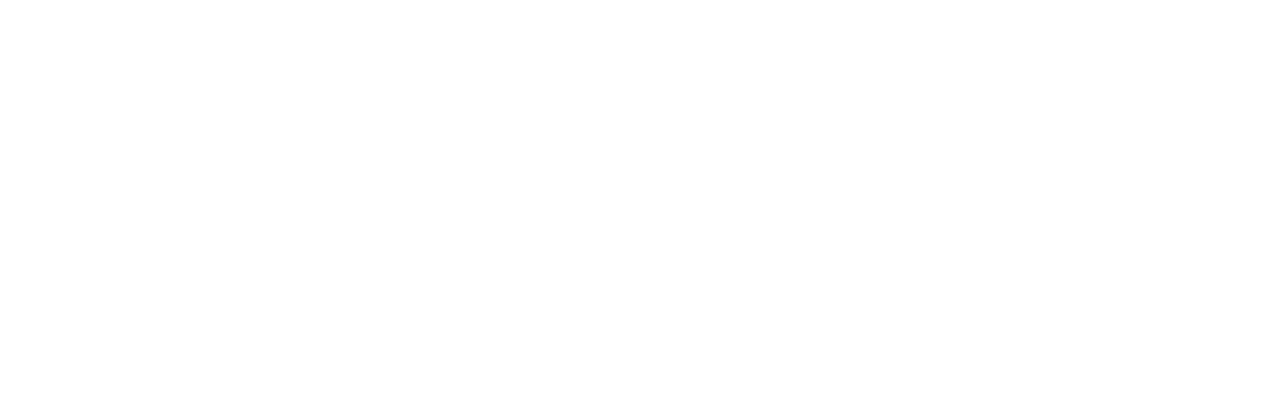
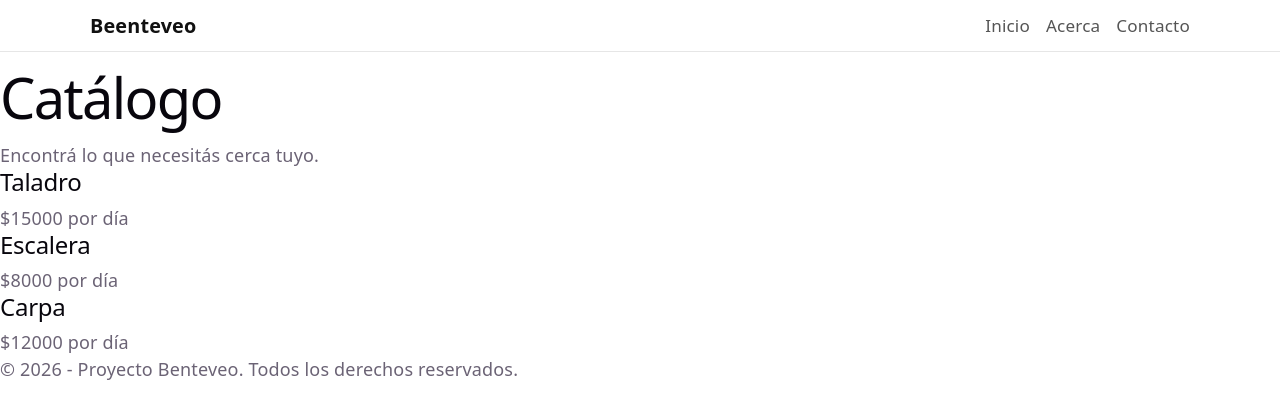
Before and after one commit to RocioAV/frontend-benteveo, a React (Vite) app: page /catalogo in a window 1280 px wide. Before the commit this address had no page. Shown: the top 418 px of the page. Built offline with nearby package versions, Linux system fonts and the light colour scheme.

Commit message:
Base inicial de PageCatalogo

```diff
--- a/src/App.jsx
+++ b/src/App.jsx
@@ -1,8 +1,9 @@
 import './App.css'
-import Header from './components/header.jsx'
+// import Header from './components/header.jsx'
 import { Routes, Route } from 'react-router-dom'
 import Home from './pages/Home.jsx'
 import Layout from './layouts/Layout.jsx'
+import PageCatalogo from './pages/PageCatalogo.jsx'
 
 function App() {
   return (
@@ -12,6 +13,8 @@
 
         {/* Rutas individuales */}
         <Route path="/" element={<Home />} />
+        <Route path="/catalogo" element={<PageCatalogo />} />
+
       </Route>
     </Routes>
   )
--- /dev/null
+++ b/src/pages/PageCatalogo.jsx
@@ -0,0 +1,39 @@
+const productos = [
+  {
+    id: 1,
+    nombre: "Taladro",
+    precio: 15000,
+    imagen: "https://"
+  },
+  {
+    id: 2,
+    nombre: "Escalera",
+    precio: 8000,
+    imagen: "https://"
+  },
+  {
+    id: 3,
+    nombre: "Carpa",
+    precio: 12000,
+    imagen: "https://"
+  }
+];
+
+function PageCatalogo() {
+  return (
+    <>
+      <h1>Catálogo</h1>
+
+      <p>Encontrá lo que necesitás cerca tuyo.</p>
+
+      {productos.map((producto) => (
+        <div key={producto.id}>
+          <h2>{producto.nombre}</h2>
+          <p>${producto.precio} por día</p>
+        </div>
+      ))}
+    </>
+  )
+}
+
+export default PageCatalogo
```
Also changed, not shown: 1 other file (tests, documents, lock files or other folders).
